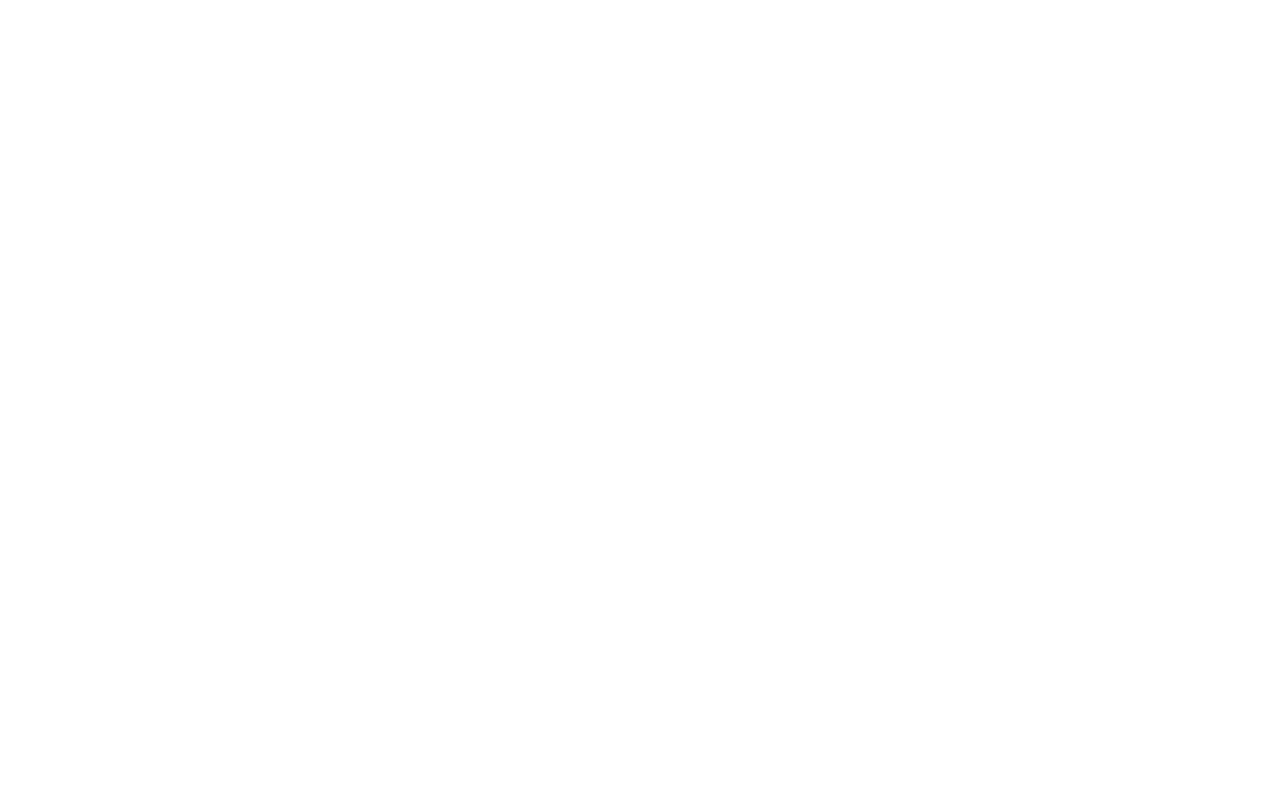
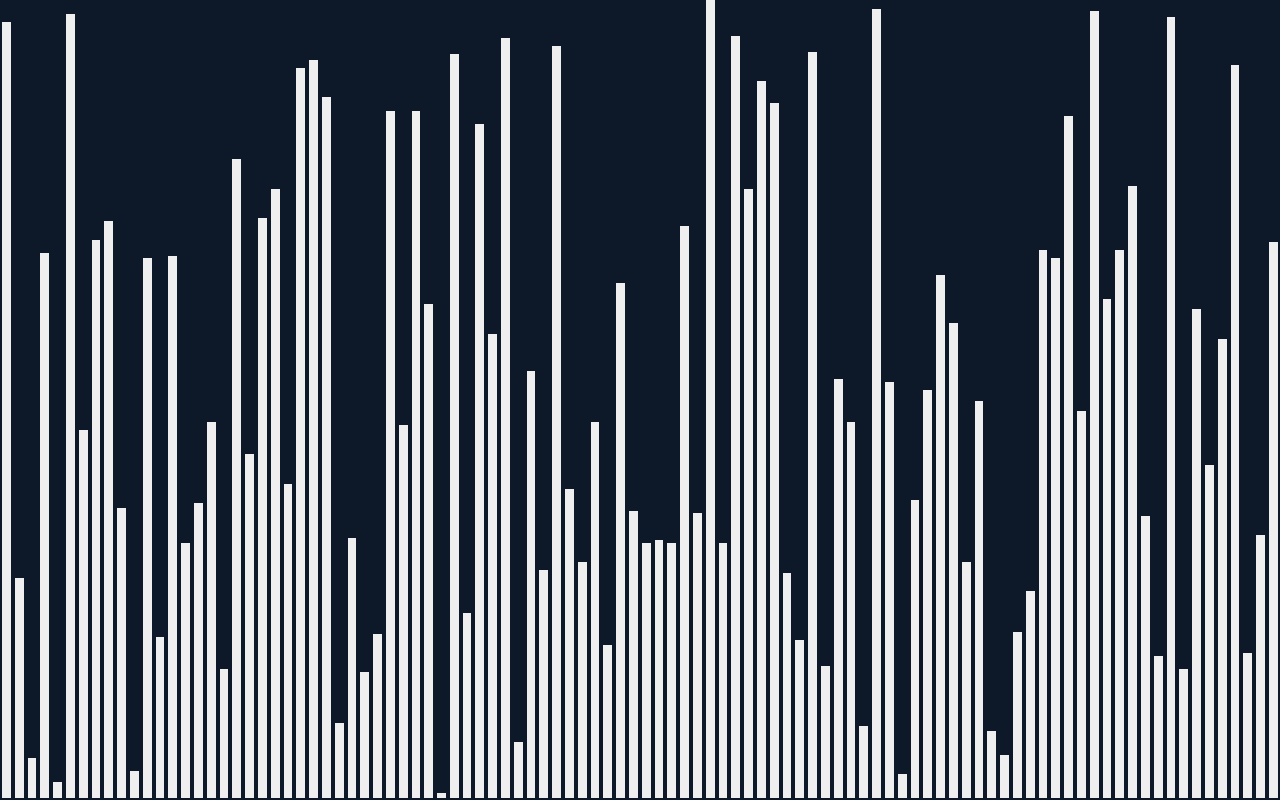
Before and after one commit to KarimElghamry/sorting-visualizer, a React (Create React App) app: page / in a window 1280 px wide. Built offline with nearby package versions, Linux system fonts and the light colour scheme.

Commit message:
add: bar canvas

```diff
--- a/src/components/home/home.jsx
+++ b/src/components/home/home.jsx
@@ -1,7 +1,26 @@
-import React from 'react';
+import React, { useState } from 'react';
+import generateRandomizedArray from '../../helpers/randomizeArray';
+import SortingBar from '../sorting_bar/SortingBar';
 
 const Home = () => {
-    return(<div></div>);
+    const [randomizedArray, setRandomizedArray] = useState(generateRandomizedArray({arraySize: 100}));
+    const maxItem = Math.max(...randomizedArray);
+
+    return(
+    <div>
+        <div style={{backgroundColor:'#0D1929',display: 'flex', height:'100vh',
+         width:'100vw', flexDirection:'row',alignItems: 'end'}}>
+         {randomizedArray.map((item, index) => {
+             const height = item/maxItem * 100;
+             console.log(height);
+             return <div key={index} style={{height: '100%', display: 'flex', alignItems: 'end'}}>
+                        <SortingBar style={{height: `${height}%`,
+                        width: `calc((100vw/${randomizedArray.length}) - 4px)`, border:'2px solid #0D1929'}}></SortingBar>
+                    </div>
+         })}
+        </div>
+    </div>
+    );
 }
 
 export default Home;
--- /dev/null
+++ b/src/components/sorting_bar/SortingBar.jsx
@@ -0,0 +1,12 @@
+import React from "react";
+
+const SortingBar = (props) =>{
+
+    return(
+    <div style={{...props.style, backgroundColor:'#efefef'}}>
+
+    </div>
+    );
+}
+
+export default SortingBar;
--- /dev/null
+++ b/src/helpers/randomizeArray.js
@@ -0,0 +1,10 @@
+const generateRandomizedArray = ({arraySize} = {}) =>{
+    let randomizedArray = [];
+
+    for(let i = 0; i < arraySize;i++){
+        randomizedArray.push(Math.floor(Math.random() * 300));
+    }
+    return randomizedArray;
+}
+
+export default generateRandomizedArray;
--- a/src/index.css
+++ b/src/index.css
@@ -1,4 +1,5 @@
-body {
+body,
+html {
   margin: 0;
   height: 100vh;
   width: 100vw;
```
Also changed, not shown: 1 other file (tests, documents, lock files or other folders).
